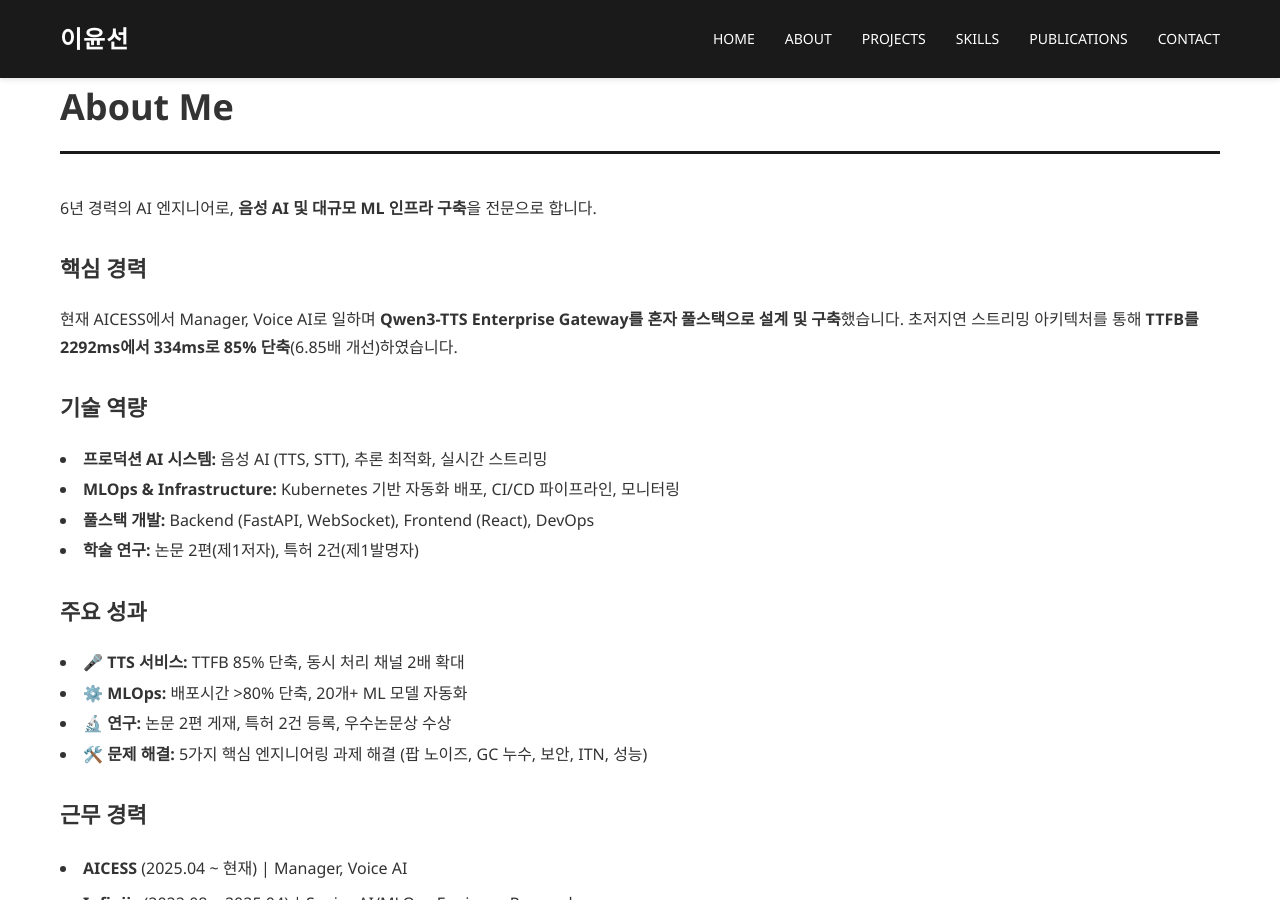
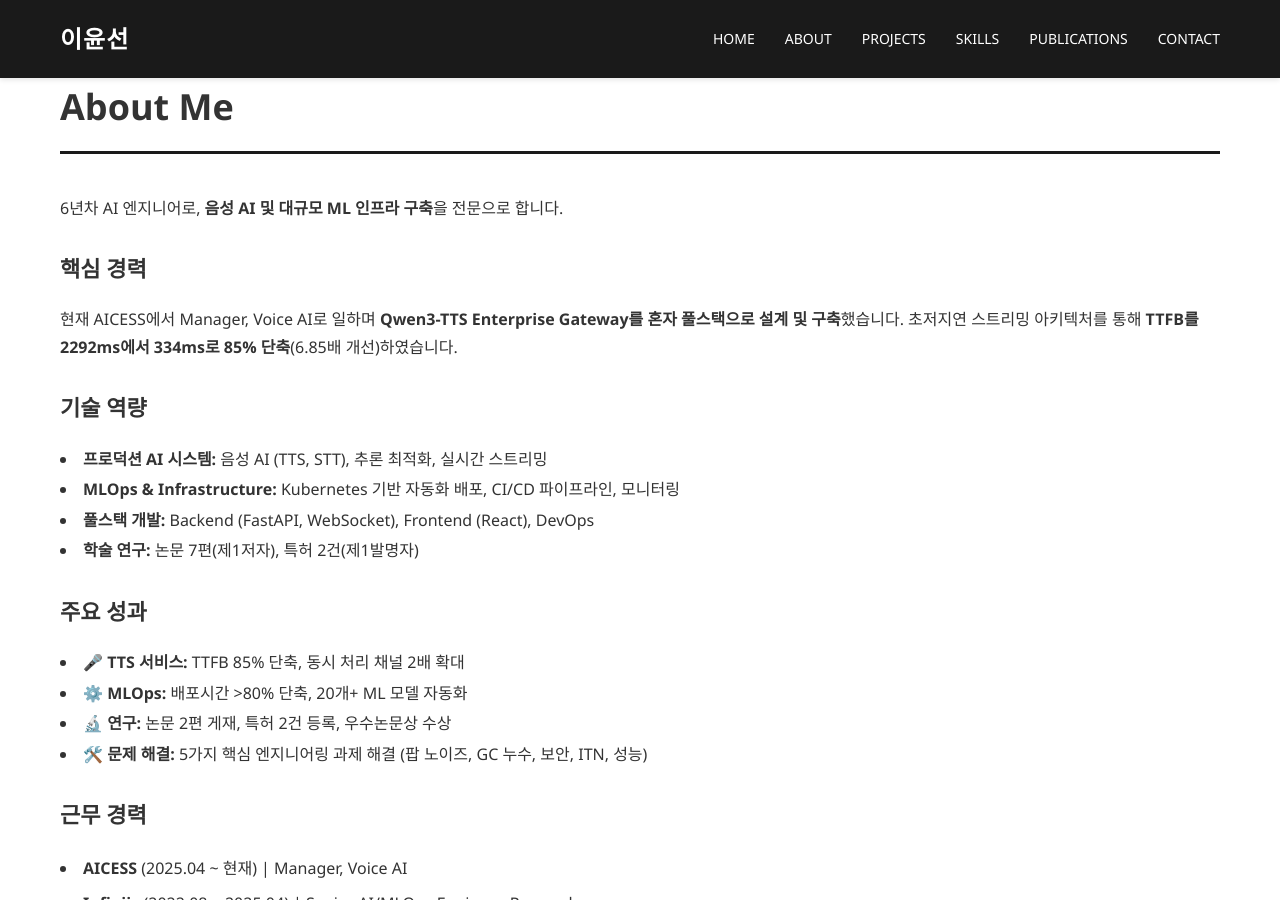
Before and after one commit to ckc5800/ckc5800.github.io, a Jekyll site: the page built from about.html, in a window 1280 px wide and 900 px high. Built offline with Jekyll 4.4.1, drawn with Linux system fonts in a browser that asks for light colours.

Commit message:
Update profile accuracy and clean technical skills
- Change "6년 경력" to "6년차" (current 6th year)
- Update papers from "2편" to "7편" (all first-author papers)
- Remove TensorFlow (not used in projects, PyTorch only)
- Keep verified achievements and core tech stack

Co-Authored-By: Claude Haiku 4.5 <noreply@anthropic.com>

```diff
--- a/about.html
+++ b/about.html
@@ -6,7 +6,7 @@ title: About
 <h2>About Me</h2>
 
 <div style="line-height: 1.9; margin-bottom: 40px;">
-    <p>6년 경력의 AI 엔지니어로, <strong>음성 AI 및 대규모 ML 인프라 구축</strong>을 전문으로 합니다.</p>
+    <p>6년차 AI 엔지니어로, <strong>음성 AI 및 대규모 ML 인프라 구축</strong>을 전문으로 합니다.</p>
 
     <h3>핵심 경력</h3>
     <p>
@@ -19,7 +19,7 @@ title: About
         <li><strong>프로덕션 AI 시스템:</strong> 음성 AI (TTS, STT), 추론 최적화, 실시간 스트리밍</li>
         <li><strong>MLOps & Infrastructure:</strong> Kubernetes 기반 자동화 배포, CI/CD 파이프라인, 모니터링</li>
         <li><strong>풀스택 개발:</strong> Backend (FastAPI, WebSocket), Frontend (React), DevOps</li>
-        <li><strong>학술 연구:</strong> 논문 2편(제1저자), 특허 2건(제1발명자)</li>
+        <li><strong>학술 연구:</strong> 논문 7편(제1저자), 특허 2건(제1발명자)</li>
     </ul>
 
     <h3>주요 성과</h3>
--- a/index.html
+++ b/index.html
@@ -5,7 +5,7 @@ title: Home
 
 <section class="hero">
     <h1>이윤선</h1>
-    <p>6년 경력 AI 엔지니어</p>
+    <p>6년차 AI 엔지니어</p>
     <p style="font-size: 16px; opacity: 0.85;">음성 AI, MLOps, 프로덕션 ML 시스템 구축</p>
     <a href="/about.html" class="cta-button">About Me</a>
     <a href="/projects.html" class="cta-button">View Projects</a>
--- a/skills.html
+++ b/skills.html
@@ -20,7 +20,6 @@ title: Skills
         <h3>AI/ML Frameworks</h3>
         <ul class="skill-list">
             <li>PyTorch</li>
-            <li>TensorFlow</li>
             <li>Hugging Face Transformers</li>
             <li>vLLM</li>
             <li>ONNX Runtime</li>
```
